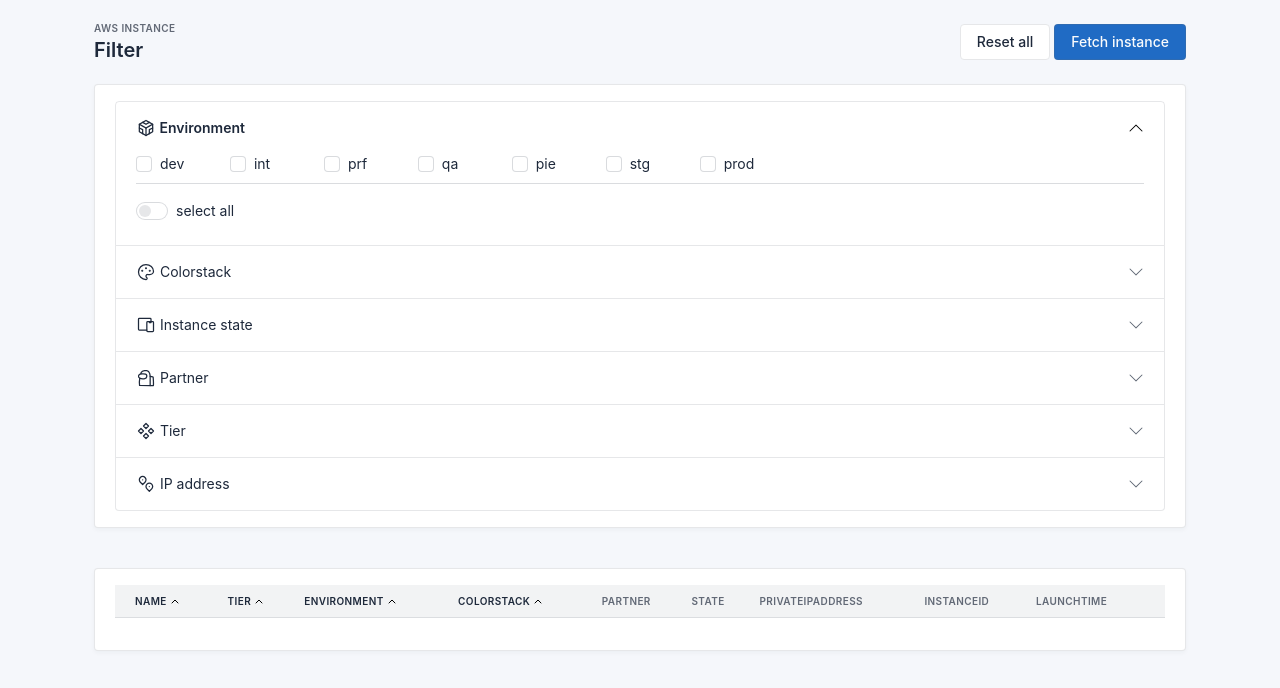
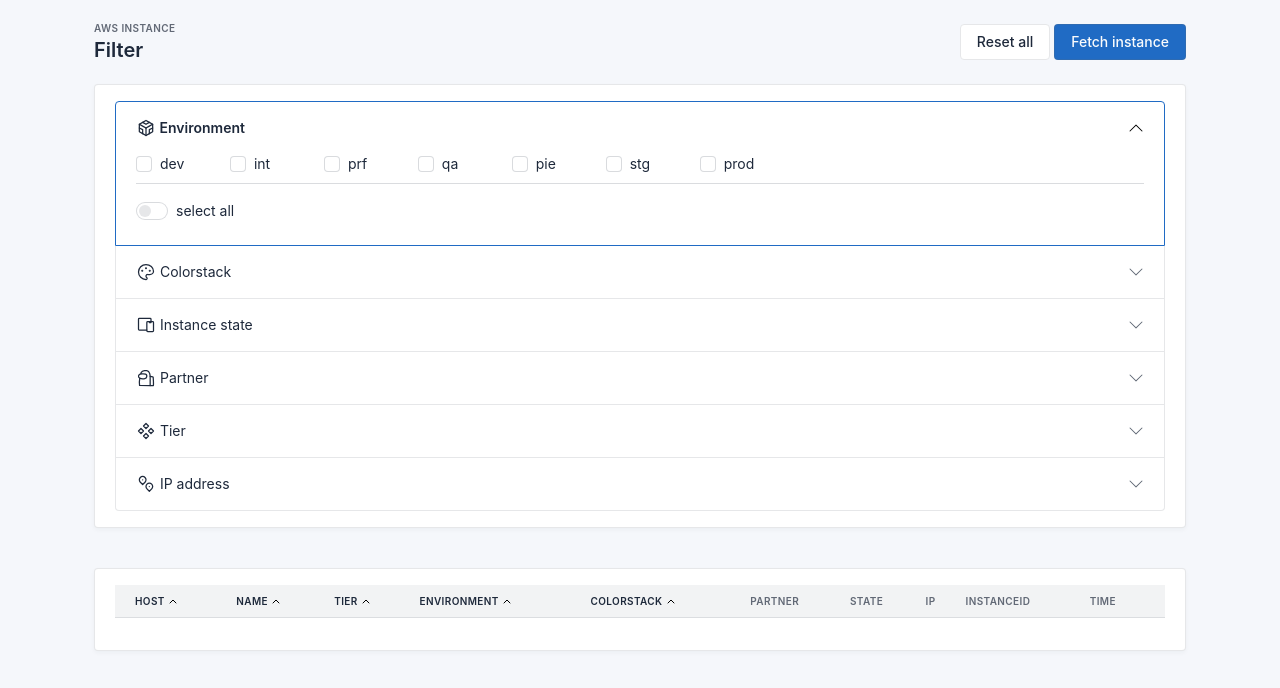
Before and after one commit to AaronXuHuang/rmp, a Django app: page /aws/instance/ in a window 1280 px wide. Shown: the part 112-800 px from the top of the page. Run offline with Django 3.2, Linux system fonts and the light colour scheme; data comes from the database, SQL or seed files in the repository; lists and menus that the app fills with data are empty; parts of the project's set-up code (start-up, migrations or seed data) failed here and were passed over; some libraries are stand-ins or nearby versions.

Commit message:
set border style when select the filter item

```diff
--- a/ReleaseManagementProcess/app_aws/templates/AWS.html
+++ b/ReleaseManagementProcess/app_aws/templates/AWS.html
@@ -52,7 +52,7 @@
         <div class="card">
             <div class="card-body">
               <div class="accordion" id="accordion-example">
-                <div class="accordion-item">
+                <div id="accordion-env" class="accordion-item" style="border-color: #206bc4;border-width: 1px" onclick="setborder('env')">
                   <h2 class="accordion-header" id="heading-1">
                     <button class="accordion-button" type="button" data-bs-toggle="collapse" data-bs-target="#collapse-1" aria-expanded="true">
                       <svg xmlns="http://www.w3.org/2000/svg" class="icon icon-tabler icon-tabler-brand-codesandbox" width="24" height="24" viewBox="0 0 24 24" stroke-width="2" stroke="currentColor" fill="none" stroke-linecap="round" stroke-linejoin="round">
@@ -108,7 +108,7 @@
                     </div>
                   </div>
                 </div>
-                <div class="accordion-item">
+                <div id="accordion-color" class="accordion-item" style="" onclick="setborder('color')">
                   <h2 class="accordion-header" id="heading-2">
                     <button class="accordion-button collapsed" type="button" data-bs-toggle="collapse" data-bs-target="#collapse-2" aria-expanded="false">
                       <svg xmlns="http://www.w3.org/2000/svg" class="icon icon-tabler icon-tabler-palette" width="24" height="24" viewBox="0 0 24 24" stroke-width="2" stroke="currentColor" fill="none" stroke-linecap="round" stroke-linejoin="round">
@@ -141,7 +141,7 @@
                     </div>
                   </div>
                 </div>
-                <div class="accordion-item">
+                <div id="accordion-state" class="accordion-item" style="" onclick="setborder('state')">
                   <h2 class="accordion-header" id="heading-3">
                     <button class="accordion-button collapsed" type="button" data-bs-toggle="collapse" data-bs-target="#collapse-3" aria-expanded="false">
                       <svg xmlns="http://www.w3.org/2000/svg" class="icon icon-tabler icon-tabler-devices" width="24" height="24" viewBox="0 0 24 24" stroke-width="2" stroke="currentColor" fill="none" stroke-linecap="round" stroke-linejoin="round">
@@ -189,7 +189,7 @@
                     </div>
                   </div>
                 </div>
-                <div class="accordion-item">
+                <div id="accordion-partner" class="accordion-item" style="" onclick="setborder('partner')">
                   <h2 class="accordion-header" id="heading-4">
                     <button class="accordion-button collapsed" type="button" data-bs-toggle="collapse" data-bs-target="#collapse-4" aria-expanded="false">
                       <svg xmlns="http://www.w3.org/2000/svg" class="icon icon-tabler icon-tabler-brand-amongus" width="24" height="24" viewBox="0 0 24 24" stroke-width="2" stroke="currentColor" fill="none" stroke-linecap="round" stroke-linejoin="round">
@@ -212,7 +212,7 @@
                     </div>
                   </div>
                 </div>
-                <div class="accordion-item">
+                <div id="accordion-tier" class="accordion-item" style="" onclick="setborder('tier')">
                   <h2 class="accordion-header" id="heading-5">
                     <button class="accordion-button collapsed" type="button" data-bs-toggle="collapse" data-bs-target="#collapse-5" aria-expanded="false">
                       <svg xmlns="http://www.w3.org/2000/svg" class="icon icon-tabler icon-tabler-components" width="24" height="24" viewBox="0 0 24 24" stroke-width="2" stroke="currentColor" fill="none" stroke-linecap="round" stroke-linejoin="round">
@@ -236,7 +236,7 @@
                     </div>
                   </div>
                 </div>
-                <div class="accordion-item">
+                <div id="accordion-ip" class="accordion-item" style="" onclick="setborder('ip')">
                   <h2 class="accordion-header" id="heading-6">
                     <button class="accordion-button collapsed" type="button" data-bs-toggle="collapse" data-bs-target="#collapse-6" aria-expanded="false">
                       <svg xmlns="http://www.w3.org/2000/svg" class="icon icon-tabler icon-tabler-map-pins" width="24" height="24" viewBox="0 0 24 24" stroke-width="2" stroke="currentColor" fill="none" stroke-linecap="round" stroke-linejoin="round">
@@ -276,16 +276,16 @@
                 >
                   <thead>
                     <tr>
+                      <th><button class="table-sort asc" data-sort="sort-name">Host</button></th>
                       <th><button class="table-sort asc" data-sort="sort-name">Name</button></th>
                       <th><button class="table-sort asc" data-sort="sort-server">Tier</th>
                       <th><button class="table-sort asc" data-sort="sort-environment">Environment</th>
                       <th><button class="table-sort asc" data-sort="sort-project">Colorstack</th>
                       <th>Partner</th>
                       <th>State</th>
-                      <th>PrivateIpAddress</th>
+                      <th>Ip</th>
                       <th>InstanceId</th>
-                      <th>LaunchTime</th>
-
+                      <th>Time</th>
                     </tr>
                   </thead>
                   <tbody class="table-tbody">
@@ -617,4 +617,24 @@
         }
     }
 </script>
+
+<script type='text/javascript'>
+  function setborder(type) {
+    accordion_all = ['env', 'color', 'state', 'partner', 'tier', 'ip']
+    accordion_name = ("accordion-" + type)
+
+    style = document.getElementById(accordion_name).getAttribute("style")
+    if (style.length == 0) {
+      document.getElementById(accordion_name).setAttribute("style", "border-color: #206bc4;border-width: 1px;border-top-style: solid")
+    }
+    else {
+      document.getElementById(accordion_name).setAttribute("style", "")
+    }
+    for (let i in accordion_all) {
+      if (accordion_all[i] != type) {
+        document.getElementById("accordion-" + accordion_all[i]).setAttribute("style", "")
+      }
+    }
+  }
+</script>
 {% endblock %}
```
